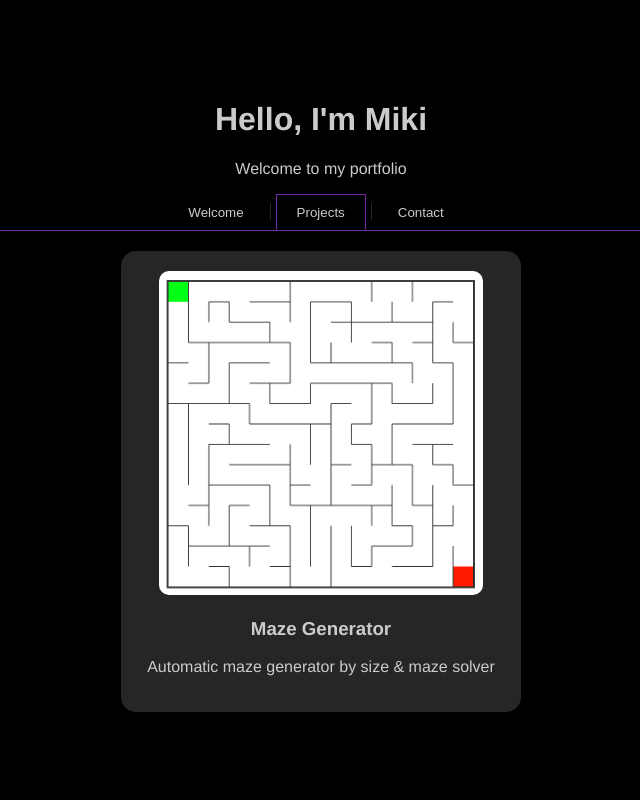
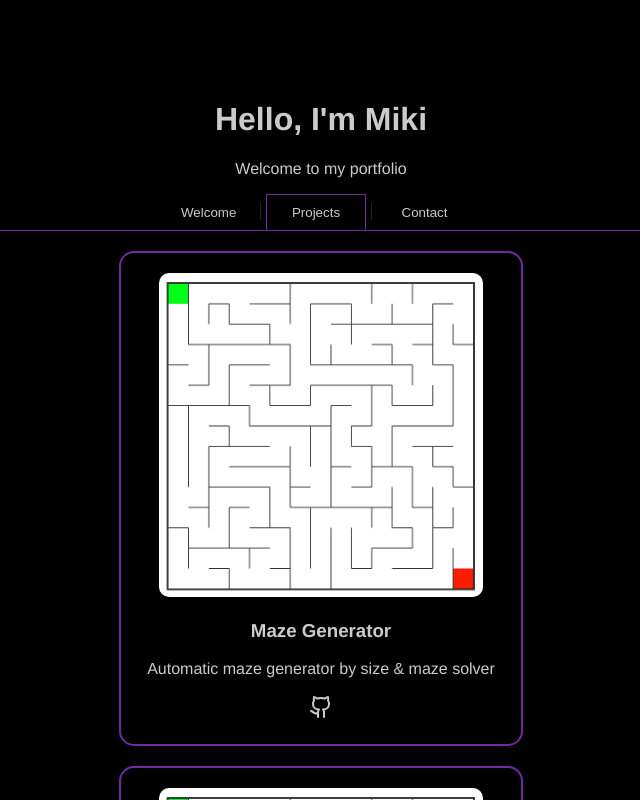
Before and after one commit to lordpiki/Portfolio-Site, a Vue app: page / in a window 1280 px wide. Both pictures are taken after a click on the button "Projects". Shown: the top 800 px of the page, without its empty margins (319-959 px from the left). Built offline with nearby package versions, Linux system fonts and the light colour scheme.

Commit message:
Projects now look amazing and can fetch from files

```diff
--- a/package.json
+++ b/package.json
@@ -8,7 +8,10 @@
     "lint": "vue-cli-service lint"
   },
   "dependencies": {
+    "axios": "^1.6.1",
     "core-js": "^3.8.3",
+    "lucide": "^0.292.0",
+    "lucide-vue-next": "^0.292.0",
     "vue": "^3.2.13"
   },
   "devDependencies": {
--- /dev/null
+++ b/public/projects.json
@@ -0,0 +1,22 @@
+
+[
+    {
+        "id": 1,
+        "name": "Maze Generator",
+        "description": "Automatic maze generator by size & maze solver",
+        "image": "maze-generator.png",
+        "link": "https://lordpiki.github.io/maze_generator",
+        "repo_link": "https://github.com/lordpiki/maze_generator",
+        "Github": true
+    },
+    {
+        "id": 2,
+        "name": "Maze Generator",
+        "description": "Automatic maze generator by size & maze solver",
+        "image": "maze-generator.png",
+        "link": "https://lordpiki.github.io/maze_generator",
+        "repo_link": "https://github.com/lordpiki/maze_generator",
+        "Github": true
+    }
+
+]
--- a/src/components/PageIndex.vue
+++ b/src/components/PageIndex.vue
@@ -1,4 +1,5 @@
 <template>
+
   <div>
     <div class="container">
       <div class="header">
@@ -17,6 +18,8 @@
         <div class="button-container">
           <button :class="{ 'selected': currentSection === 'contact' }" @click="showSection('contact')">Contact</button>
         </div>
+
+
       </div>
 
       <!-- Content Sections -->
@@ -28,10 +31,18 @@
       <div v-if="currentSection === 'projects'" id="projects">
         <!-- Projects Showcase -->
         <div class="projects">
-          <div v-for="project in projects" :key="project.id" class="project-card" @click="goToProject(project.id)">
-            <img :src="require(`../assets/${project.image}`)" alt="Project Image">
+          <div v-for="project in projects" :key="project.id" class="project-card" >
+            <img :src="require(`../assets/${project.image}`)" alt="Project Image" @click="goToProject(project.id)">
             <h3>{{ project.name }}</h3>
             <p>{{ project.description }}</p>
+            <div class="repos">
+              <div class="project-repo" v-if="project.Github" @click="goToRepo(project.id)">
+                <Github />
+              </div>
+              <div class="project-repo" v-if="project.Gitlab" @click="goToRepo(project.id)">
+                <Gitlab />
+              </div>
+            </div>
             <!-- Add more project details as needed -->
           </div>
         </div>
@@ -47,29 +58,50 @@
 </template>
 
 <script>
+import axios from 'axios';
+
+import { Github, Gitlab } from 'lucide-vue-next';
+
 export default {
+  components: {
+    Github,
+    Gitlab,
+  },
   data() {
     return {
       currentSection: 'welcome',
-      projects: [
-        { id: 1, name: 'Maze Generator', description: 'Automatic maze generator by size & maze solver', image: "maze-generator.png", link: 'https://lordpiki.github.io/maze_generator'},
-        // { id: 2, name: 'Project 2', description: 'Description 2', image: "maze-generator.png"},
-        // Add more projects
-      ],
+      projects: [],
     };
   },
   methods: {
+    async loadProjects() {
+      try {
+        const response = await axios.get('projects.json'); // Adjust the path accordingly
+        this.projects = response.data;
+      } catch (error) {
+        console.error('Error loading projects:', error);
+      }
+    },
     showSection(section) {
+      this.loadProjects();
       this.currentSection = section;
     },
     goToProject(projectId) {
       const project = this.projects.find(proj => proj.id === projectId);
       if (project && project.link) {
-        window.location.href = project.link;
+        window.open(project.link, '_blank');
       } else {
         console.error(`Project with ID ${projectId} does not have a valid link.`);
       }
     },
+    goToRepo(projectId) {
+      const project = this.projects.find(proj => proj.id === projectId);
+      if (project && project.repo_link) {
+        window.open(project.repo_link, '_blank');
+      } else {
+        console.error(`Project with ID ${projectId} does not have a valid link.`);
+      }
+    }
   },
 };
 </script>
--- a/src/styles/PageIndex.css
+++ b/src/styles/PageIndex.css
@@ -33,6 +33,7 @@ body {
   }
 
   .navigation-bar button {
+    width: 95px;
     padding: 10px 20px;
     background-color: transparent;
     color: #cbcbcb;
@@ -41,18 +42,19 @@ body {
     border-top-right-radius: 5px; */
     cursor: pointer;
     border: 1px solid transparent;
+    transition: all 0.2s ease;
     border-bottom: 0px;
   }
 
   .navigation-bar button:hover {
     border-color: #262626;
     border-bottom: 0px;
-
   }
 
   .navigation-bar button.selected {
     border: 1px solid #712ba1;
     border-bottom: 0px;
+    width: 100px;
   }
 
 
@@ -68,21 +70,33 @@ body {
     width: 45%;
     margin-bottom: 20px;
     padding: 20px;
-    background-color: #262626;
+    border: 2px solid #712ba1;
     border-radius: 15px;
-    box-shadow: 0 4px 8px rgba(0, 0, 0, 0.1);
-    cursor: pointer;
-    transition: transform 0.1s ease-in-out;
+    transition: all 0.2s ease-out;
+
+    justify-content: center;
+    justify-items: center;
+    align-items: center;
+
   }
 
   .project-card:hover {
-    /* transform: scale(1.005); */
+    /* width: 46%; */
+    box-shadow: 0px 0px 8px 1px #712ba1;
+    border-color: #8a2cc9;
+    background-color: hsla(0, 0%, 15%, 0.439);
   }
 
   .project-card img {
     width: 90%;
     height: auto;
     border-radius: 10px;
+    cursor: pointer;
+    transition: all 0.2s ease-out;
+  }
+
+  .project-card img:hover {
+    transform: scale(1.03);
   }
 
   .project-details {
@@ -96,3 +110,24 @@ body {
   .project-details p {
     color: #FFFFFF;
   }
+
+  .repos {
+    padding-left: 40%;
+    padding-right: 40%;
+    display: flex;
+    flex-direction: row;
+    justify-content: space-evenly;
+  }
+
+  .project-repo {
+    width: fit-content;
+    cursor: pointer;
+    border: 1px solid transparent;
+    border-radius: 5px;
+    transition: all 0.2s ease-out;
+
+  }
+
+  .project-repo:hover {
+    transform: scale(1.07);
+    }
```
Also changed, not shown: src/App.vue (+6 -5 lines), 1 other file (tests, documents, lock files or other folders).
